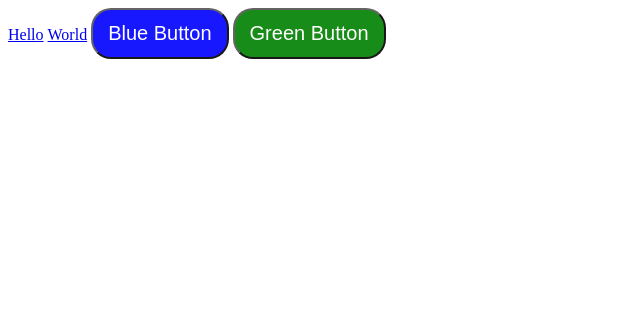
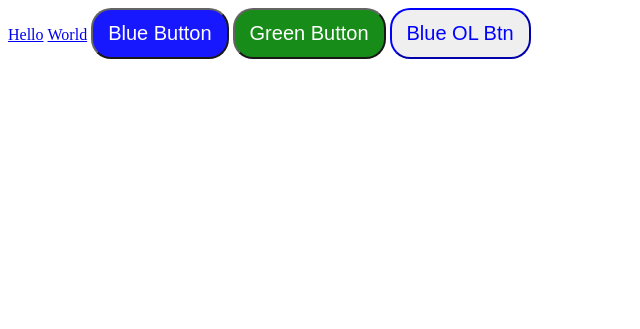
Before and after one commit to seedtree-henry/styling-buttons, a plain HTML site: page index.html in a window 1280 px wide. Shown: the whole page, without its empty margins (0-640 px from the left). Drawn offline with Linux system fonts and the light colour scheme.

Commit message:
outline buttons design

```diff
--- a/index.html
+++ b/index.html
@@ -12,5 +12,7 @@
   <a href="#">World</a>
   <button class="btn btn-blue">Blue Button</button>
   <button class="btn btn-green">Green Button</button>
+
+  <button class="btn-outline">Blue OL Btn</button>
 </body>
 </html>
--- a/styles.css
+++ b/styles.css
@@ -22,3 +22,22 @@ a {
 .btn-green {
   background-color: green;
 }
+
+.btn-outline {
+  font-size: 20px;
+  padding: 12px 15px;
+  border-radius: 20px;
+  color: blue;
+  border-width: 2px;
+  border-color: blue;
+  transition: 0.2s;
+}
+
+.btn-outline:hover {
+  background-color: blue;
+  color: white;
+}
+
+.btn-outline:active {
+  background-color: orange;
+}
```
